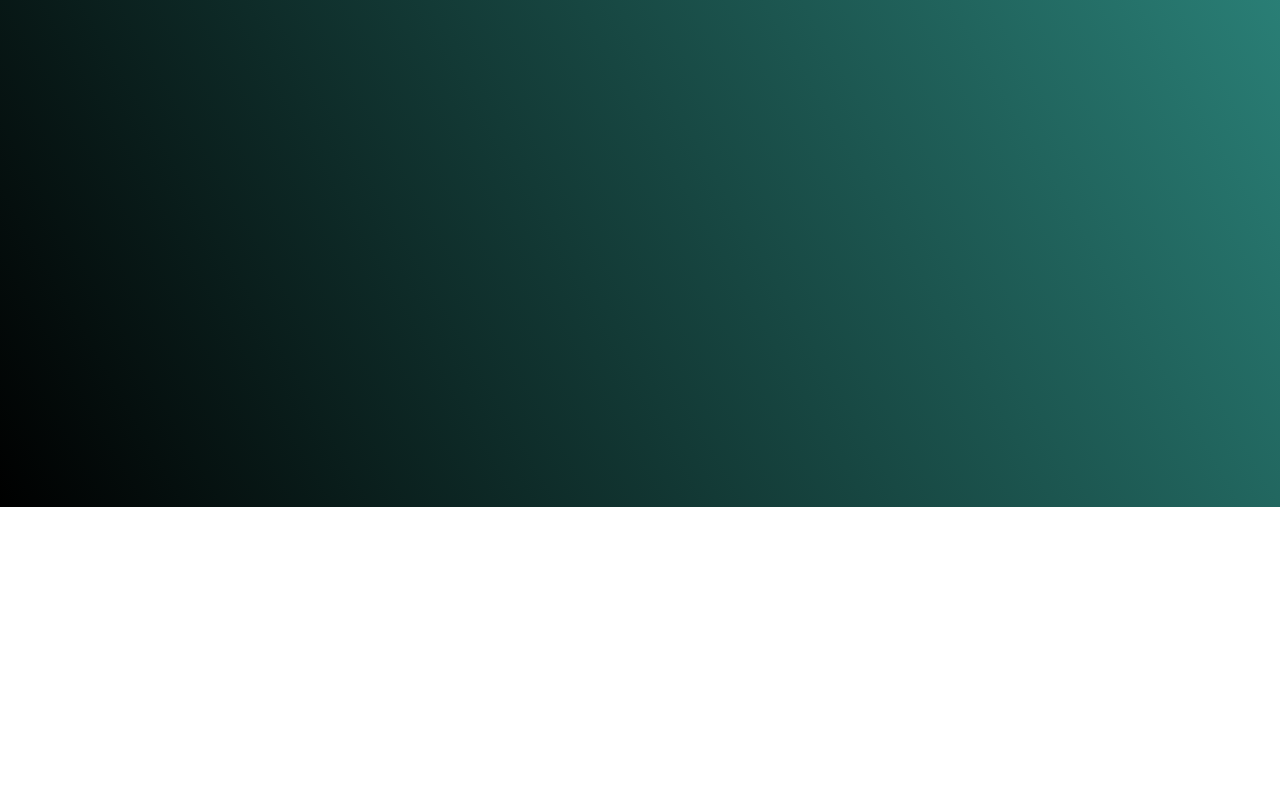
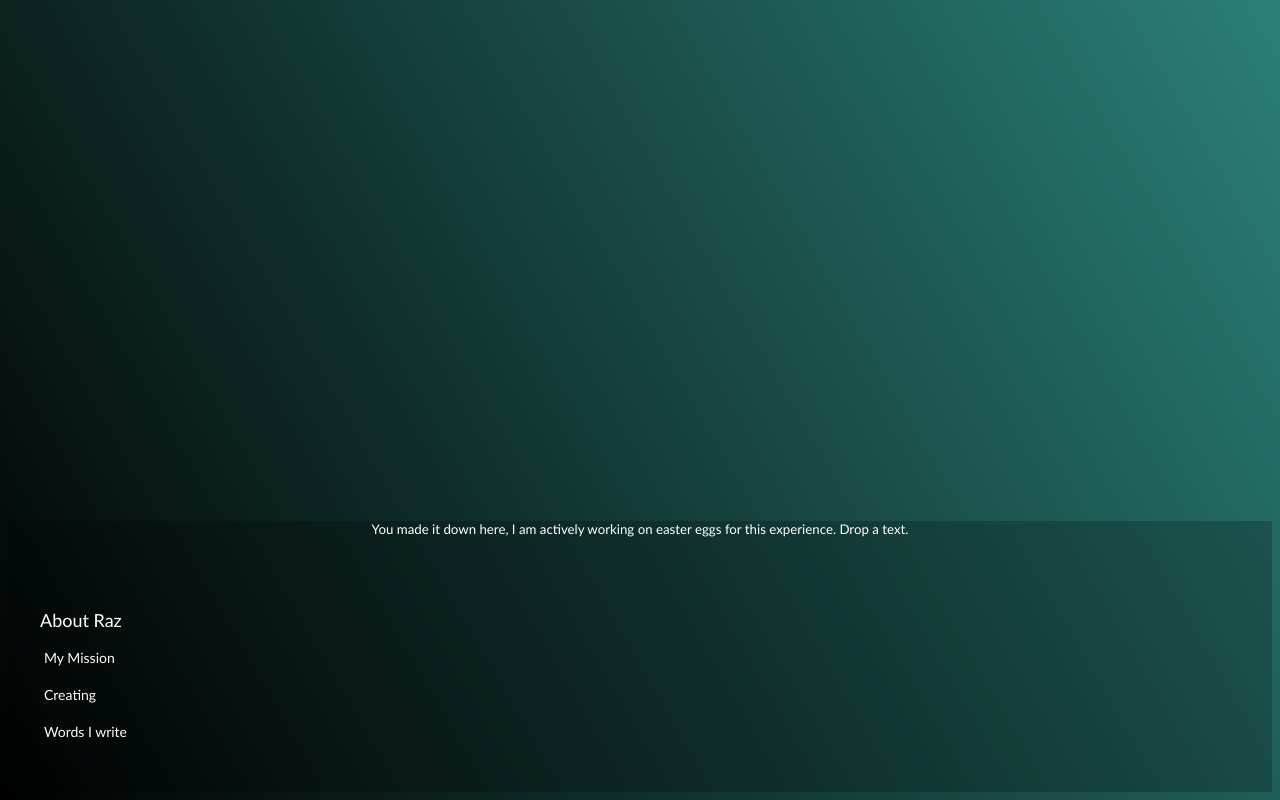
Before and after one commit to ThatoneKurdishSE/portfolio, a React (Create React App) app: page /writings in a window 1280 px wide. Shown: the part 356-1156 px from the top of the page. Before the commit the page ends 863 px from the top, so only its background shows below. Built offline with nearby package versions, Linux system fonts and the light colour scheme.

Commit message:
added basic footer

```diff
--- /dev/null
+++ b/src/molecules/Footer/Footer.js
@@ -0,0 +1,43 @@
+import React from "react";
+// {useState}
+import {
+Box,
+Row,
+Column,
+FooterLink,
+Heading,
+// ContactButton
+} from "./FooterStyles";
+// import Modal from '../Modal/Modal'
+
+const Footer = () => {
+
+	// const [showModal, setShowModal] = useState(false);
+
+	// const openModal = () => {
+	// 	setShowModal(true);
+	// };
+
+return (
+	<Box>
+	<h5 style={{ color: "white",
+				fontFamily: "Gill Sans,sans-serif",
+				textAlign: "flex-start",
+				fontWeight: 'lighter',
+				}}>
+			You made it down here, I am actively working on easter eggs for this experience. Drop a text.
+	</h5>
+	<Row>
+	<Column>
+		<Heading>About Raz</Heading>
+		<FooterLink href="home">My Mission</FooterLink>
+		<FooterLink href="creations">Creating</FooterLink>
+		<FooterLink href="writings">Words I write</FooterLink>
+		{/* <ContactButton onClick={openModal}>Contact Us</ContactButton>
+		{showModal ? <Modal setShowModal={setShowModal} /> : null} */}
+	</Column>
+	</Row>
+	</Box>
+);
+};
+export default Footer;
--- /dev/null
+++ b/src/molecules/Footer/FooterStyles.js
@@ -0,0 +1,56 @@
+import styled from 'styled-components';
+
+export const Box = styled.div`
+background: #00000036;
+width: 100%;
+height: 100%;
+`;
+
+export const Column = styled.div`
+display: flex;
+flex-direction: column;
+text-align: left;
+padding: 32px;
+`;
+
+export const Row = styled.div`
+display: flex;
+grid-template-columns: repeat(auto-fill,
+	minmax(15px, 1fr));
+`;
+
+export const FooterLink = styled.a`
+color: #fff;
+margin-bottom: 20px;
+font-size: 14px;
+text-decoration: none;
+&:hover {
+	color: gray;
+	transition: 200ms ease-in;
+}
+padding-left: 4px;
+font-family: "Gill Sans", sans-serif;
+`;
+
+export const Heading = styled.p`
+font-size: 18px;
+font-weight: light;
+color: #fff;
+font-family: "Gill Sans", sans-serif;
+`;
+export const ContactButton = styled.button`
+border-radius: 4px;
+background: black;
+text-align: left;
+color: white;
+outline: none;
+border: none;
+cursor: pointer;
+transition: all 0.2s ease-in-out;
+font-family: "Gill Sans", sans-serif;
+&:hover {
+	transition: all 0.2s ease-in-out;
+	background: #fff;
+	color: #6f6870;
+}
+`;
--- a/src/routing/routes.js
+++ b/src/routing/routes.js
@@ -5,6 +5,7 @@ import Home from '../pages/Home';
 import Creations from '../pages/Creations';
 import WorkWithMe from '../pages/WorkWithMe';
 import Writings from '../pages/Writings';
+import Footer from '../molecules/Footer/Footer';
 
 function Routed() {
 return (
@@ -16,6 +17,7 @@ return (
         <Route path="/workwithme" exact element={<WorkWithMe />} />
         <Route path="/writings" exact element={<Writings />} />
     </Routes>
+    <Footer />
 </Router>
 );
 }
```
